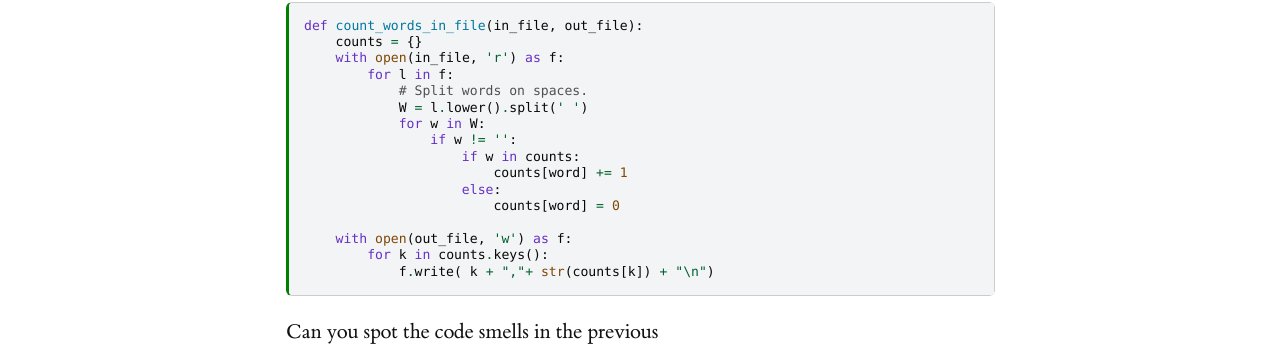
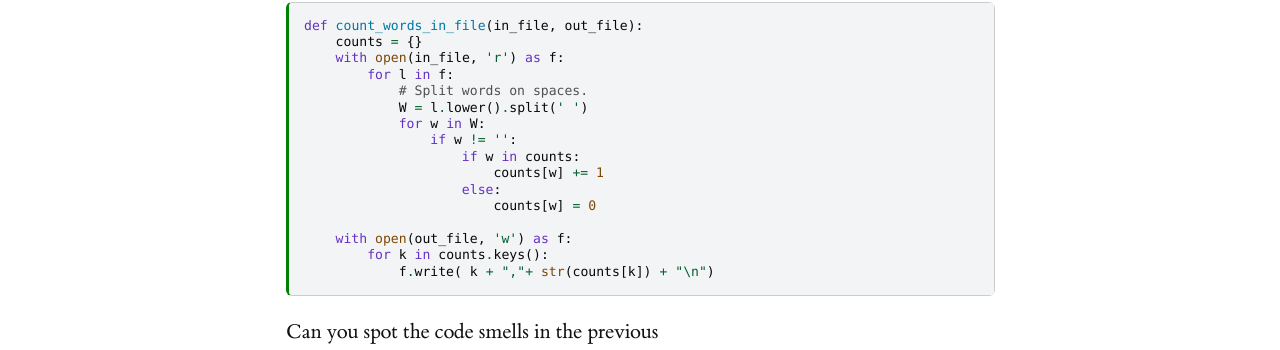
Before and after one commit to patrickmineault/codebook, a Jupyter Book: the page built from decoupled.md, in a window 1280 px wide and 900 px high, scrolled down 10866 px. Shown: the part 95-445 px from the top of the window. Built offline with Jupyter Book 1.0.4 settings and Sphinx 7.4.7 and the Sphinx Book theme 1.1.4, drawn with Linux system fonts in a browser that asks for light colours.

Commit message:
replace word with w in the original code

```diff
--- a/decoupled.md
+++ b/decoupled.md
@@ -239,9 +239,9 @@ def count_words_in_file(in_file, out_file):
             for w in W:
                 if w != '':
                     if w in counts:
-                        counts[word] += 1
+                        counts[w] += 1
                     else:
-                        counts[word] = 0
+                        counts[w] = 0
 
     with open(out_file, 'w') as f:
         for k in counts.keys():
@@ -427,9 +427,9 @@ def count_words_in_file(in_file, out_file):
             for w in W:
                 if w != '':
                     if w in counts:
-                        counts[word] += 1
+                        counts[w] += 1
                     else:
-                        counts[word] = 0
+                        counts[w] = 0
 
     with open(out_file, 'w') as f:
         for k in counts.keys():
```
